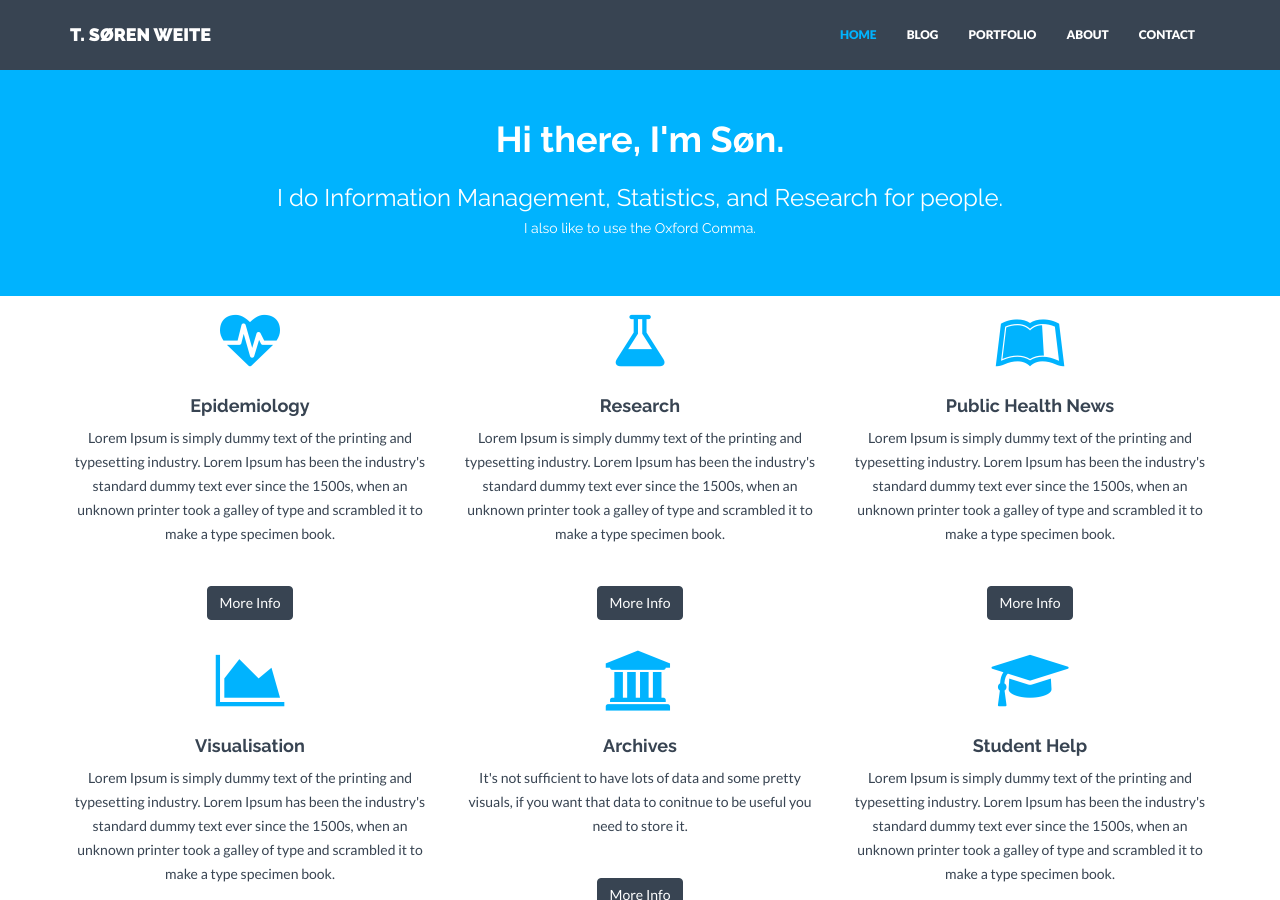
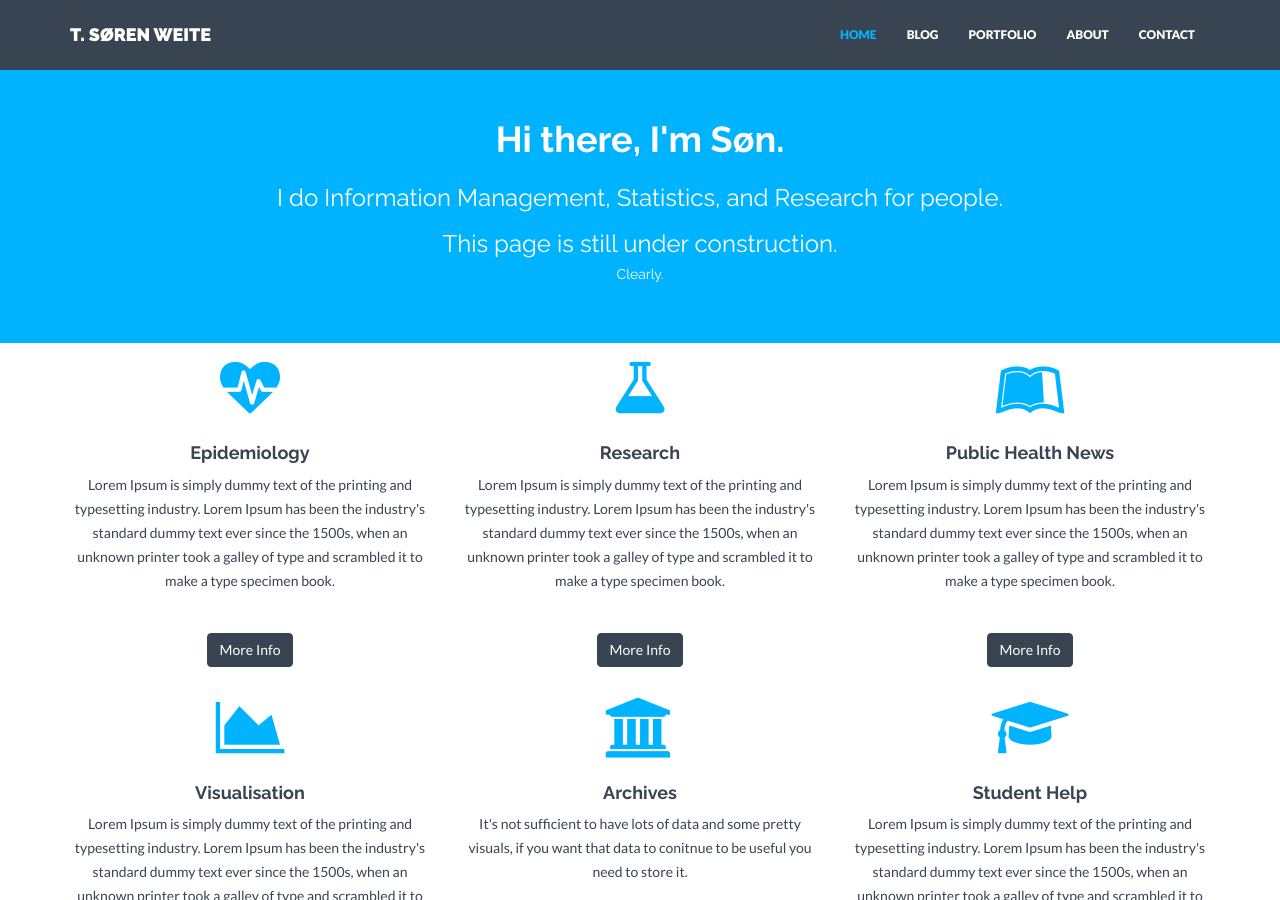
Before and after one commit to sorenweite/sorenweite.github.io, a Jekyll site: the page built from index.html, in a window 1280 px wide and 900 px high. Built offline with Jekyll 4.4.1, drawn with Linux system fonts in a browser that asks for light colours; nearby versions of some CDN libraries; library files that are not in the unit come from our copies.

Commit message:
Update header.html

```diff
--- a/_includes/header.html
+++ b/_includes/header.html
@@ -5,7 +5,8 @@
                 <h3></h3>
                 <h1>Hi there, I'm Søn.</h1>
                 <h3>I do Information Management, Statistics, and Research for people.</h3>
-                <h5>I also like to use the Oxford Comma.</h5>
+                <h3>This page is still under construction.</h3>
+                <h5>Clearly.</h5>
             </div>
             <!--<div class="col-lg-8 col-lg-offset-2 himg">
                 <img src="{{ "/assets/img/browser.png" | prepend: site.baseurl }}" class="img-responsive">
```
